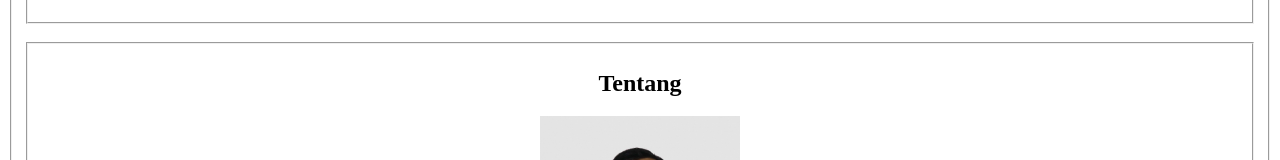
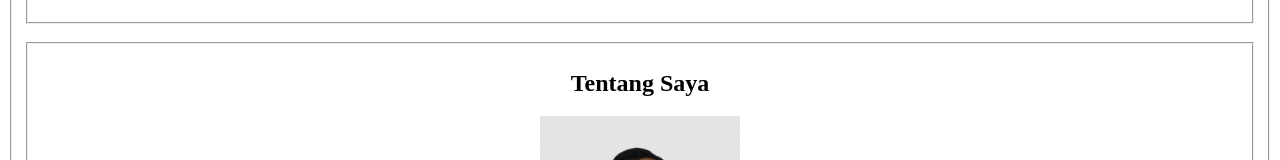
Before and after one commit to MohammadAkbarFirmansyah/MohammadAkbarFirmansyah.github.io, a plain HTML site: page index.html in a window 1280 px wide. Shown: the part 125-285 px from the top of the page. Drawn offline with Linux system fonts and the light colour scheme; files whose address does not match are found by name.

Commit message:
Update index.html

```diff
--- a/index.html
+++ b/index.html
@@ -26,7 +26,7 @@
       <main>
         <section id="about">
           <fieldset>
-            <h1 align="center">Tentang</h1>
+            <h1 align="center">Tentang Saya</h1>
             <center>
               <img src="img_folder/Foto 2.jpg" alt="Foto Profil" width="200" />
             </center>
```
